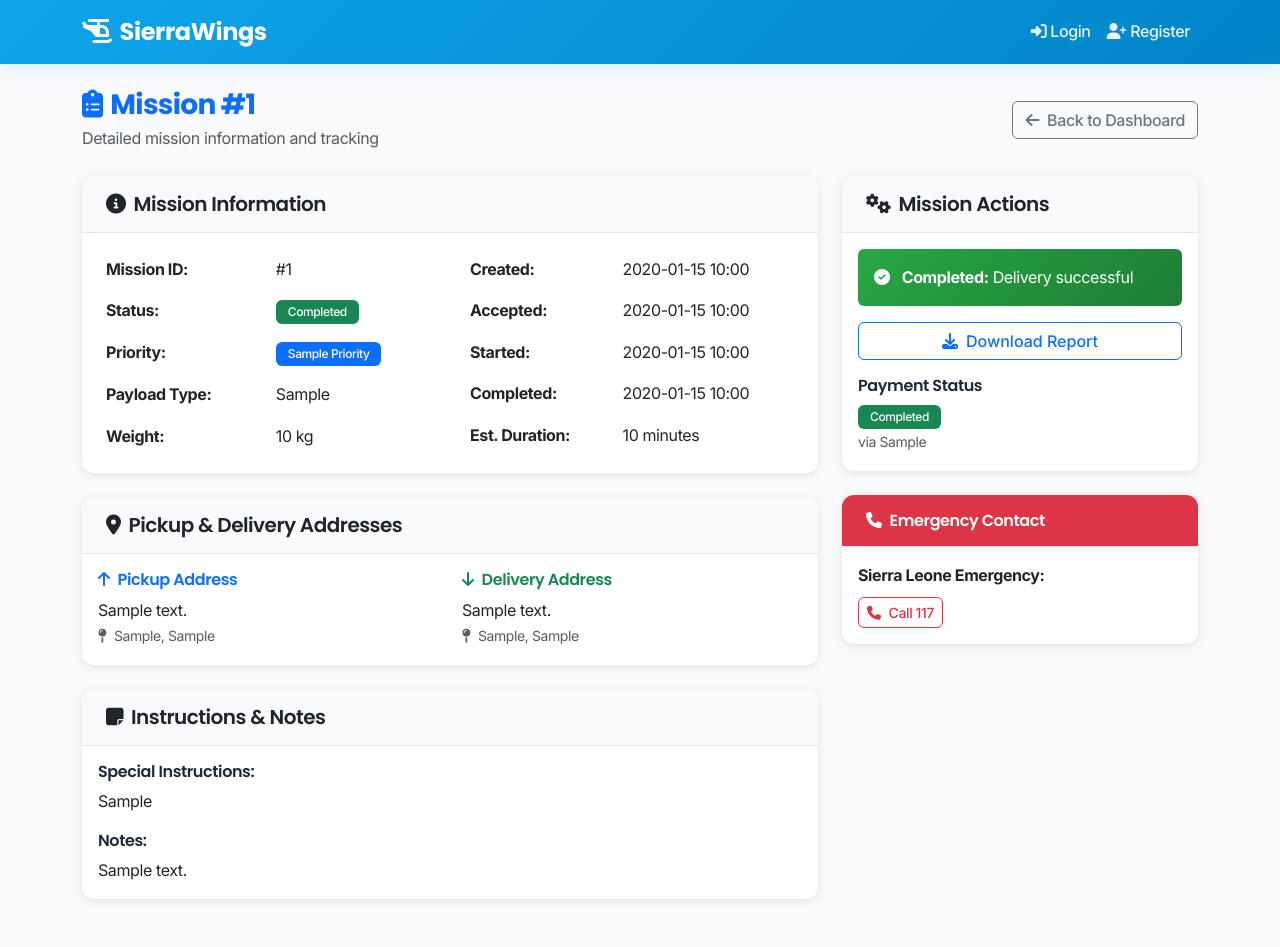
After one commit to Ramandhan04/SierraWings, a Python web app: template templates/mission_details.html in a window 1280 px wide. The commit adds this page. Run offline with Jinja, Linux system fonts and the light colour scheme; the template is opened without the code that fills it: most values are stand-ins (such as "Sample title", 1, 10 or a date in 2020).

```diff
--- /dev/null
+++ b/templates/mission_details.html
@@ -0,0 +1,323 @@
+{% extends "base.html" %}
+
+{% block title %}Mission Details - SierraWings{% endblock %}
+
+{% block content %}
+<div class="container py-4">
+    <div class="row">
+        <div class="col-12">
+            <div class="d-flex justify-content-between align-items-center mb-4">
+                <div>
+                    <h2 class="h3 fw-bold text-primary mb-1">
+                        <i class="fas fa-clipboard-list me-2"></i>Mission #{{ mission.id }}
+                    </h2>
+                    <p class="text-muted mb-0">Detailed mission information and tracking</p>
+                </div>
+                <div>
+                    <a href="{{ url_for('patient.dashboard') }}" class="btn btn-outline-secondary">
+                        <i class="fas fa-arrow-left me-2"></i>Back to Dashboard
+                    </a>
+                    {% if mission.status == 'in_flight' %}
+                        <button class="btn btn-primary" onclick="openLiveTracking()">
+                            <i class="fas fa-map-marker-alt me-2"></i>Live Tracking
+                        </button>
+                    {% endif %}
+                </div>
+            </div>
+        </div>
+    </div>
+
+    <div class="row">
+        <!-- Mission Information Card -->
+        <div class="col-lg-8">
+            <div class="card mb-4">
+                <div class="card-header">
+                    <h5 class="card-title mb-0">
+                        <i class="fas fa-info-circle me-2"></i>Mission Information
+                    </h5>
+                </div>
+                <div class="card-body">
+                    <div class="row">
+                        <div class="col-md-6">
+                            <table class="table table-borderless">
+                                <tr>
+                                    <td><strong>Mission ID:</strong></td>
+                                    <td>#{{ mission.id }}</td>
+                                </tr>
+                                <tr>
+                                    <td><strong>Status:</strong></td>
+                                    <td>
+                                        <span class="badge bg-{{
+                                            'secondary' if mission.status == 'pending' else
+                                            'info' if mission.status == 'accepted' else
+                                            'primary' if mission.status == 'in_flight' else
+                                            'success' if mission.status == 'completed' else
+                                            'danger' if mission.status in ['cancelled', 'rejected'] else
+                                            'secondary'
+                                        }}">
+                                            {{ mission.status|replace('_', ' ')|title }}
+                                        </span>
+                                    </td>
+                                </tr>
+                                <tr>
+                                    <td><strong>Priority:</strong></td>
+                                    <td>
+                                        <span class="badge bg-{{ 'danger' if mission.priority == 'emergency' else 'warning' if mission.priority == 'high' else 'primary' }}">
+                                            {{ mission.priority|title }}
+                                        </span>
+                                    </td>
+                                </tr>
+                                <tr>
+                                    <td><strong>Payload Type:</strong></td>
+                                    <td>{{ mission.payload_type }}</td>
+                                </tr>
+                                {% if mission.payload_weight %}
+                                <tr>
+                                    <td><strong>Weight:</strong></td>
+                                    <td>{{ mission.payload_weight }} kg</td>
+                                </tr>
+                                {% endif %}
+                            </table>
+                        </div>
+                        <div class="col-md-6">
+                            <table class="table table-borderless">
+                                <tr>
+                                    <td><strong>Created:</strong></td>
+                                    <td>{{ mission.created_at.strftime('%Y-%m-%d %H:%M') }}</td>
+                                </tr>
+                                {% if mission.accepted_at %}
+                                <tr>
+                                    <td><strong>Accepted:</strong></td>
+                                    <td>{{ mission.accepted_at.strftime('%Y-%m-%d %H:%M') }}</td>
+                                </tr>
+                                {% endif %}
+                                {% if mission.started_at %}
+                                <tr>
+                                    <td><strong>Started:</strong></td>
+                                    <td>{{ mission.started_at.strftime('%Y-%m-%d %H:%M') }}</td>
+                                </tr>
+                                {% endif %}
+                                {% if mission.completed_at %}
+                                <tr>
+                                    <td><strong>Completed:</strong></td>
+                                    <td>{{ mission.completed_at.strftime('%Y-%m-%d %H:%M') }}</td>
+                                </tr>
+                                {% endif %}
+                                {% if mission.estimated_duration %}
+                                <tr>
+                                    <td><strong>Est. Duration:</strong></td>
+                                    <td>{{ mission.estimated_duration }} minutes</td>
+                                </tr>
+                                {% endif %}
+                            </table>
+                        </div>
+                    </div>
+                </div>
+            </div>
+
+            <!-- Addresses Card -->
+            <div class="card mb-4">
+                <div class="card-header">
+                    <h5 class="card-title mb-0">
+                        <i class="fas fa-map-marker-alt me-2"></i>Pickup & Delivery Addresses
+                    </h5>
+                </div>
+                <div class="card-body">
+                    <div class="row">
+                        <div class="col-md-6">
+                            <h6 class="text-primary"><i class="fas fa-arrow-up me-2"></i>Pickup Address</h6>
+                            <p class="mb-0">{{ mission.pickup_address }}</p>
+                            {% if mission.pickup_lat and mission.pickup_lon %}
+                                <small class="text-muted">
+                                    <i class="fas fa-map-pin me-1"></i>
+                                    {{ mission.pickup_lat }}, {{ mission.pickup_lon }}
+                                </small>
+                            {% endif %}
+                        </div>
+                        <div class="col-md-6">
+                            <h6 class="text-success"><i class="fas fa-arrow-down me-2"></i>Delivery Address</h6>
+                            <p class="mb-0">{{ mission.delivery_address }}</p>
+                            {% if mission.delivery_lat and mission.delivery_lon %}
+                                <small class="text-muted">
+                                    <i class="fas fa-map-pin me-1"></i>
+                                    {{ mission.delivery_lat }}, {{ mission.delivery_lon }}
+                                </small>
+                            {% endif %}
+                        </div>
+                    </div>
+                </div>
+            </div>
+
+            <!-- Instructions & Notes -->
+            {% if mission.special_instructions or mission.notes %}
+            <div class="card mb-4">
+                <div class="card-header">
+                    <h5 class="card-title mb-0">
+                        <i class="fas fa-sticky-note me-2"></i>Instructions & Notes
+                    </h5>
+                </div>
+                <div class="card-body">
+                    {% if mission.special_instructions %}
+                        <h6>Special Instructions:</h6>
+                        <p class="mb-3">{{ mission.special_instructions }}</p>
+                    {% endif %}
+                    {% if mission.notes %}
+                        <h6>Notes:</h6>
+                        <p class="mb-0">{{ mission.notes }}</p>
+                    {% endif %}
+                </div>
+            </div>
+            {% endif %}
+
+            <!-- Telemetry Data (if in flight) -->
+            {% if mission.status == 'in_flight' and telemetry %}
+            <div class="card">
+                <div class="card-header">
+                    <h5 class="card-title mb-0">
+                        <i class="fas fa-satellite me-2"></i>Live Telemetry Data
+                    </h5>
+                </div>
+                <div class="card-body">
+                    <div class="table-responsive">
+                        <table class="table table-sm">
+                            <thead>
+                                <tr>
+                                    <th>Time</th>
+                                    <th>Position</th>
+                                    <th>Altitude</th>
+                                    <th>Speed</th>
+                                    <th>Battery</th>
+                                    <th>Signal</th>
+                                </tr>
+                            </thead>
+                            <tbody>
+                                {% for tel in telemetry[:10] %}
+                                <tr>
+                                    <td>{{ tel.timestamp.strftime('%H:%M:%S') }}</td>
+                                    <td>{{ "%.4f"|format(tel.latitude) }}, {{ "%.4f"|format(tel.longitude) }}</td>
+                                    <td>{{ tel.altitude|round(1) }}m</td>
+                                    <td>{{ tel.speed|round(1) if tel.speed else '--' }} m/s</td>
+                                    <td>
+                                        <span class="badge bg-{{ 'danger' if tel.battery_level < 20 else 'warning' if tel.battery_level < 50 else 'success' }}">
+                                            {{ tel.battery_level }}%
+                                        </span>
+                                    </td>
+                                    <td>{{ tel.signal_strength or '--' }}%</td>
+                                </tr>
+                                {% endfor %}
+                            </tbody>
+                        </table>
+                    </div>
+                </div>
+            </div>
+            {% endif %}
+        </div>
+
+        <!-- Status & Actions Sidebar -->
+        <div class="col-lg-4">
+            <div class="card">
+                <div class="card-header">
+                    <h5 class="card-title mb-0">
+                        <i class="fas fa-cogs me-2"></i>Mission Actions
+                    </h5>
+                </div>
+                <div class="card-body">
+                    {% if mission.status == 'pending' %}
+                        <div class="alert alert-info">
+                            <i class="fas fa-clock me-2"></i>
+                            <strong>Pending:</strong> Waiting for clinic acceptance
+                        </div>
+                        <form method="POST" action="{{ url_for('patient.cancel_mission', mission_id=mission.id) }}" onsubmit="return confirm('Are you sure you want to cancel this mission?')">
+                            <button type="submit" class="btn btn-outline-danger w-100">
+                                <i class="fas fa-times me-2"></i>Cancel Mission
+                            </button>
+                        </form>
+                    {% elif mission.status == 'accepted' %}
+                        <div class="alert alert-success">
+                            <i class="fas fa-check me-2"></i>
+                            <strong>Accepted:</strong> Preparing for takeoff
+                        </div>
+                        <form method="POST" action="{{ url_for('patient.cancel_mission', mission_id=mission.id) }}" onsubmit="return confirm('Are you sure you want to cancel this mission?')">
+                            <button type="submit" class="btn btn-outline-danger w-100">
+                                <i class="fas fa-times me-2"></i>Cancel Mission
+                            </button>
+                        </form>
+                    {% elif mission.status == 'in_flight' %}
+                        <div class="alert alert-primary">
+                            <i class="fas fa-plane me-2"></i>
+                            <strong>In Flight:</strong> Drone is en route
+                        </div>
+                        <button class="btn btn-primary w-100 mb-2" onclick="openLiveTracking()">
+                            <i class="fas fa-map-marker-alt me-2"></i>Live Tracking
+                        </button>
+                        <button class="btn btn-outline-info w-100" onclick="refreshTelemetry()">
+                            <i class="fas fa-sync me-2"></i>Refresh Data
+                        </button>
+                    {% elif mission.status == 'completed' %}
+                        <div class="alert alert-success">
+                            <i class="fas fa-check-circle me-2"></i>
+                            <strong>Completed:</strong> Delivery successful
+                        </div>
+                        <button class="btn btn-outline-primary w-100" onclick="downloadReport()">
+                            <i class="fas fa-download me-2"></i>Download Report
+                        </button>
+                    {% elif mission.status == 'cancelled' %}
+                        <div class="alert alert-secondary">
+                            <i class="fas fa-ban me-2"></i>
+                            <strong>Cancelled:</strong> Mission was cancelled
+                        </div>
+                    {% elif mission.status == 'rejected' %}
+                        <div class="alert alert-danger">
+                            <i class="fas fa-times-circle me-2"></i>
+                            <strong>Rejected:</strong> Unable to fulfill request
+                        </div>
+                    {% endif %}
+
+                    {% if mission.payment_status %}
+                    <div class="mt-3">
+                        <h6>Payment Status</h6>
+                        <span class="badge bg-{{ 'success' if mission.payment_status == 'completed' else 'warning' if mission.payment_status == 'processing' else 'danger' }}">
+                            {{ mission.payment_status|title }}
+                        </span>
+                        {% if mission.payment_method %}
+                            <br><small class="text-muted">via {{ mission.payment_method|title }}</small>
+                        {% endif %}
+                    </div>
+                    {% endif %}
+                </div>
+            </div>
+
+            <!-- Emergency Contact Card -->
+            <div class="card mt-3">
+                <div class="card-header bg-danger text-white">
+                    <h6 class="card-title mb-0">
+                        <i class="fas fa-phone me-2"></i>Emergency Contact
+                    </h6>
+                </div>
+                <div class="card-body">
+                    <p class="mb-2"><strong>Sierra Leone Emergency:</strong></p>
+                    <p class="mb-0">
+                        <a href="tel:117" class="btn btn-outline-danger btn-sm">
+                            <i class="fas fa-phone me-2"></i>Call 117
+                        </a>
+                    </p>
+                </div>
+            </div>
+        </div>
+    </div>
+</div>
+
+<script>
+function openLiveTracking() {
+    window.open('/live-tracking?mission={{ mission.id }}', '_blank', 'width=1200,height=800');
+}
+
+function refreshTelemetry() {
+    location.reload();
+}
+
+function downloadReport() {
+    window.open('/patient/mission/{{ mission.id }}/report', '_blank');
+}
+</script>
+{% endblock %}
```
Also changed, not shown: templates/patient.html (+6 -4 lines), views/patient.py (+64 -0 lines).
